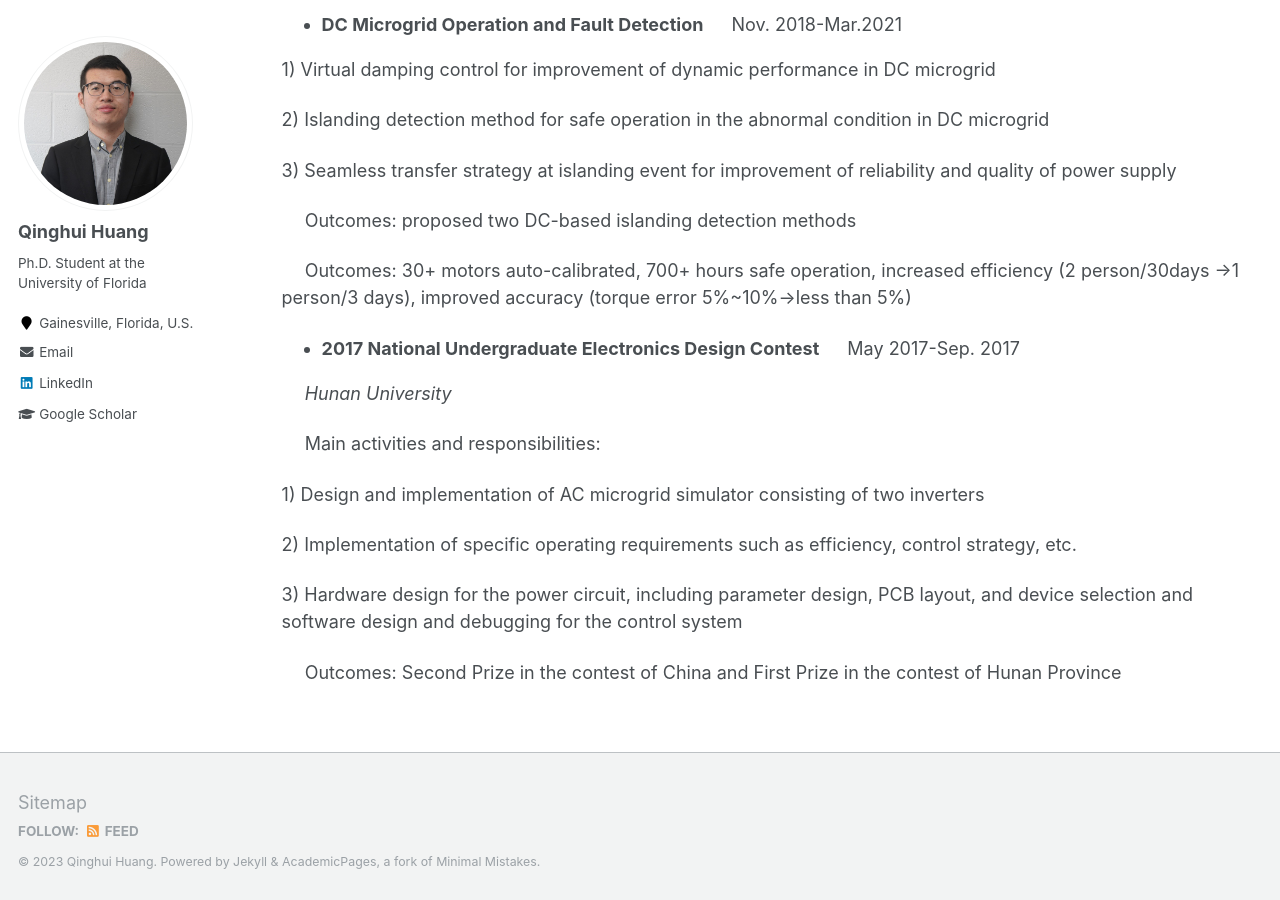
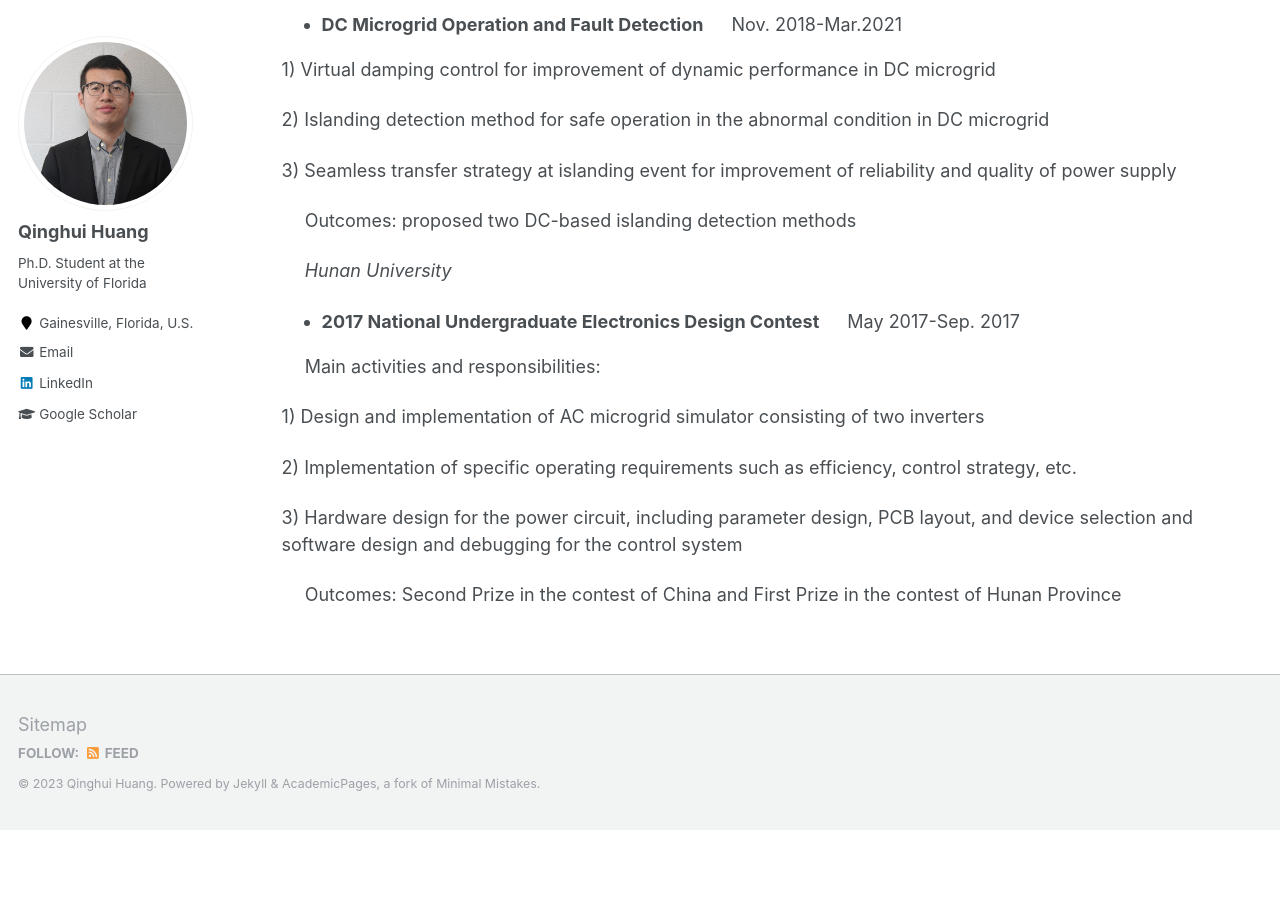
Before and after one commit to slionnnnnn/yanwenlai, a Jekyll site: the page built from _pages/publications.md, in a window 1280 px wide and 900 px high, scrolled down 686 px. Built offline with Jekyll 4.4.1, drawn with Linux system fonts in a browser that asks for light colours; after the commit the page ends 1516 px from its top, so only the background shows below that.

Commit message:
Update publications.md

```diff
--- a/_pages/publications.md
+++ b/_pages/publications.md
@@ -19,7 +19,6 @@ author_profile: true
 
 *  **EMI modeling and reduction for traction inverter for electrical vehicle**  &emsp;      Aug. 2023-present supported by Ford Company
 
-
 *  **Raditated EMI filters design to reduce raditated emission**  &emsp;      Nov. 2022-Jul. 2023
 
 *  **High-frequency CM EMI model and CM EMI performance improvement for isolated converters**   Feb. 2022-Nov. 2022
@@ -28,14 +27,11 @@ author_profile: true
 
 2)	EMI modeling of high-frequency magnetic components used in power converters including transformers, inductors, EMI filters
 
-
 *  **Integration of near-field communication (NFC) atenna and wireless charging(WLC) coil**  &emsp;      Sep. 2021-Feb. 2022
 
 
  &emsp; _Zhejiang University_              &emsp;     &emsp;                      **_Supervisor: Prof. Wuhua Li_**
 *  **DC Microgrid Operation and Fault Detection**        &emsp;                     Nov. 2018-Mar.2021
-
-
 
 1)	Virtual damping control for improvement of dynamic performance in DC microgrid
 
@@ -46,10 +42,10 @@ author_profile: true
    &emsp; Outcomes: proposed two DC-based islanding detection methods
 
 
-   &emsp; Outcomes: 30+ motors auto-calibrated, 700+ hours safe operation, increased efficiency (2 person/30days →1 person/3 days), improved accuracy (torque error 5%~10%→less than 5%)
-*  **2017 National Undergraduate Electronics Design Contest**       &emsp;                   May 2017-Sep. 2017
+  &emsp; _Hunan University_              &emsp;
+  *  **2017 National Undergraduate Electronics Design Contest**       &emsp;                   May 2017-Sep. 2017
 
-  &emsp; _Hunan University_              &emsp;
+
 
  &emsp; Main activities and responsibilities:
 
```
